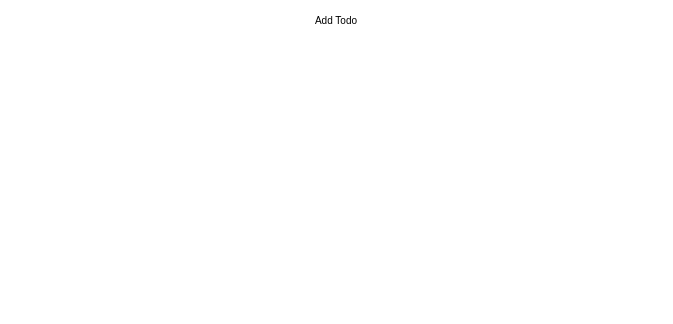
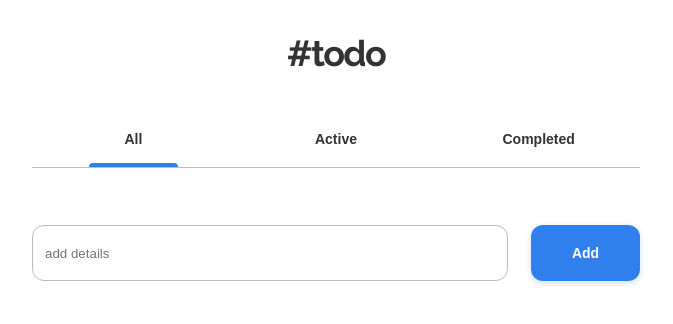
Before and after one commit to Adrian-Oliveira/devChallenge__todoApp, a React (Vite) app: page / in a window 1280 px wide. Shown: the top 324 px of the page, without its empty margins (304-977 px from the left). Built offline with nearby package versions, Linux system fonts and the light colour scheme.

Commit message:
Logic to render the todos and general style

```diff
--- a/src/App.scss
+++ b/src/App.scss
@@ -3,10 +3,96 @@
     min-height: 100dvh;
     display: flex;
     flex-direction: column;
+    align-items: center;
+    padding: 3.2rem;
+
+    & > *{
+        width: 100%;
+        max-width: 60.8rem;
+    }
+
+    &__title{
+        font-family: 'Raleway';
+        font-style: normal;
+        font-weight: 700;
+        font-size: 36px;
+        line-height: 42px;
+        text-align: center;
+        letter-spacing: -0.045em;
+
+        color: #333333;
+    }
+
+    &__toggleRow{
+        margin-top: 5.7rem;
+        width: 100%;
+        display: flex;
+        align-items: center;
+        justify-content: space-around;
+        border-bottom: 1px solid #BDBDBD;
+
+        li{
+            cursor: pointer;
+        }
+    }
+
+    &__toggleOption{
+        text-align: center;
+        width: 8.9rem;
+        margin:0 0 1.5rem 0;
+        font-weight: 600;
+        font-size: 14px;
+        line-height: 17px;
+
+        color: #333333;
+    }
+
+    &__toggleVisualIndication{
+        &--on{
+            width: 100%;
+            height: 4px;
+            border-radius: 4px 4px 0px 0px;
+            background: #2F80ED;
+        }
+        &--off{
+            width: 100%;
+            height: 4px;
+            border-radius: 4px 4px 0px 0px;
+            background: transparent;
+        }
+
+    }
+
+    &__addTodo{
+        margin-top: 5.7rem;
+
+        display: flex;
+        justify-content: space-between;
+        &__input{
+            width: 47.6rem;
+            height: 5.6rem;
+            padding: 2rem 1.2rem;
+
+            border: 1px solid #BDBDBD;
+            border-radius: 12px;
+
+        }
+        &__button{
+            width: 10.9rem;
+            height: 5.6rem;
+
+            font-weight: 600;
+            font-size: 14px;
+            line-height: 17px;
+
+            color: #FFFFFF;
+
+            background: #2F80ED;
+            box-shadow: 0px 2px 6px rgba(127, 177, 243, 0.4);
+            border-radius: 12px;
+        }
+    }
+    &__todoList{
+        margin-top: 3.2rem;
+    }
 }
-
-.todoList{
-    display: flex;
-    flex-direction: column;
-    align-items: center;
-}
--- a/src/App.tsx
+++ b/src/App.tsx
@@ -1,29 +1,79 @@
 import { useState } from 'react';
 import './App.scss'
-import type { RootState } from './redux/store';
 import { useAppSelector, useAppDispatch } from './actions/hooks';
+import { changeToggle } from './redux/toggle/toggleSlice';
 import { addTodo } from './redux/todos/todosSlice';
+import Todo from './components/Todo';
+import TodoList from './components/TodoList';
 
 function App() {
   const [text, setText] = useState('');
 
   const dispatch = useAppDispatch();
-  const todos = useAppSelector((state:RootState)=>state.todos.todosList);
+  const todos = useAppSelector((state)=>state.todos.todosList);
+  const ids = useAppSelector((state)=>state.todos.idList);
+  const toggle = useAppSelector((state)=>state.toggle.toggle)
 
-
+  const handleAddClick = ()=>{
+    dispatch(addTodo(text))
+    setText('')
+  }
 
   return (
     <>
       <div className='todoApp'>
-        <input type="text" onChange={(e)=>setText(e.target.value)}/>
-        <button onClick={()=>dispatch(addTodo(text))}>Add Todo</button>
-        <div className='todoList'>
-          {todos.map((todo,index)=>{
-            return(
-              <>
-                <span>{todo.todoMessage} </span>
-              </>);
-          })}
+        <h1 className='todoApp__title'>#todo</h1>
+
+        <ul className='todoApp__toggleRow'>
+
+          <li onClick={()=>dispatch(changeToggle({toggle:"all"}))}>
+            <div className='todoApp__toggleOption'>
+              All
+            </div>
+            <div className={toggle==="all"?
+                            "todoApp__toggleVisualIndication--on":
+                            "todoApp__toggleVisualIndication--off"}>
+            </div>
+          </li>
+
+          <li onClick={()=>dispatch(changeToggle({toggle:"active"}))}>
+            <div className='todoApp__toggleOption'>
+              Active
+            </div>
+            <div className={toggle==="active"?
+                            "todoApp__toggleVisualIndication--on":
+                            "todoApp__toggleVisualIndication--off"}>
+            </div>
+          </li>
+
+          <li onClick={()=>dispatch(changeToggle({toggle:"complete"}))}>
+            <div className='todoApp__toggleOption'>
+              Completed
+            </div>
+            <div className={toggle==="complete"?
+                            "todoApp__toggleVisualIndication--on":
+                            "todoApp__toggleVisualIndication--off"}>
+            </div>
+          </li>
+
+        </ul>
+
+
+        <div className='todoApp__addTodo'>
+          <input className='todoApp__addTodo__input'
+                 type="text"
+                 placeholder='add details'
+                 value={text}
+                 onChange={(e)=>setText(e.target.value)}/>
+
+          <button className='todoApp__addTodo__button'
+              onClick={handleAddClick}>
+                  Add
+          </button>
+        </div>
+
+        <div className='todoApp__todoList'>
+          <TodoList/>
         </div>
       </div>
     </>
--- /dev/null
+++ b/src/components/Todo/Todo.tsx
@@ -0,0 +1,20 @@
+import {} from 'react';
+import './todoComponent.scss';
+import type { TodoState } from '../../redux/todos/todosSlice';
+import { useAppDispatch } from '../../actions/hooks';
+
+import { todoMarkAsComplete } from '../../redux/todos/todosSlice';
+
+const Todo = ({id,complete, todoMessage}:TodoState)=> {
+    const dispatch = useAppDispatch();
+    return (
+        <div className={complete?"todoComponent--completed":"todoComponent--uncompleted"}>
+            <button onClick={()=>dispatch(todoMarkAsComplete(id))}>Complete</button>
+            <span className=''>{todoMessage}</span>
+            <button>Delete</button>
+        </div>
+    )
+}
+
+
+export {Todo}
--- /dev/null
+++ b/src/components/Todo/index.tsx
@@ -0,0 +1,3 @@
+import { Todo } from "./Todo";
+
+export default Todo;
--- /dev/null
+++ b/src/components/Todo/todoComponent.scss
@@ -0,0 +1,5 @@
+.todoComponent{
+    &--completed{
+        text-decoration-line: line-through;
+    }
+}
--- /dev/null
+++ b/src/components/TodoList/TodoList.tsx
@@ -0,0 +1,76 @@
+import { ChangeEvent, ChangeEventHandler, useEffect, useState} from 'react';
+
+import './todoListComponent.scss';
+
+import type { TodoState } from '../../redux/todos/todosSlice';
+import Todo from '../Todo';
+import { useAppDispatch,useAppSelector } from '../../actions/hooks';
+
+import { todoMarkAsComplete, todoMarkAsIncomplete } from '../../redux/todos/todosSlice';
+
+const TodoList = ()=> {
+
+    const dispatch = useAppDispatch();
+    const todos = useAppSelector((state)=>state.todos.todosList);
+    const todosIds = useAppSelector((state)=>state.todos.idList);
+    const toggle = useAppSelector((state)=>state.toggle.toggle);
+
+    const [todosToRender, setTodosToRender] = useState<TodoState[]>([]);
+
+    const handleChange = (target:HTMLInputElement, id:number)=>{
+        console.log(target.checked);
+        if(target.checked){
+            dispatch(todoMarkAsComplete(id))
+        }
+        else{
+            dispatch(todoMarkAsIncomplete(id))
+        }
+    }
+
+    useEffect(()=>{
+        if(toggle==="all"){
+            setTodosToRender(todos)
+        }
+        else if(toggle==="active"){
+            setTodosToRender(todos.filter((todo)=>!todo.complete))
+        }
+        else{
+            setTodosToRender(todos.filter((todo)=>todo.complete))
+        }
+    },[toggle])
+
+    const filterTodoWithToggle = (toggle)=>{}
+
+    return (
+        <div className='todoListComponent'>
+            {todos.filter((todo)=>{
+                if(toggle==="all"){
+                    return true
+                }
+                else if(toggle==="active"){
+                    return !todo.complete
+                }
+                else{
+                    return todo.complete
+                }
+            }).map((todo,index)=>{
+                return(
+                    <div key={index}>
+                        <input type="checkbox"
+                               onChange={(e)=>handleChange(e.target, todo.id)}
+                               checked={todo.complete}/>
+
+                        <span className={todo.complete?
+                                        "todoListComponent__todo--complete":
+                                        "todoListComponent__todo--incomplete"}>
+                            {todo.todoMessage}
+                        </span>
+                    </div>
+                );
+            })}
+        </div>
+    )
+}
+
+
+export {TodoList}
--- /dev/null
+++ b/src/components/TodoList/index.tsx
@@ -0,0 +1,3 @@
+import { TodoList } from "./TodoList";
+
+export default TodoList;
--- /dev/null
+++ b/src/components/TodoList/todoListComponent.scss
@@ -0,0 +1,42 @@
+.todoListComponent{
+    display: flex;
+    flex-direction: column;
+    gap: 2.7rem;
+
+
+    input{
+        width: 27px;
+        height: 27px;
+        border: 1px solid #828282;
+        border-radius: 4px;
+    }
+    input:checked{
+        width: 27px;
+        height: 27px;
+        background: #2F80ED;
+        color: #FFF;
+
+        border: 1px solid #2F80ED;
+        border-radius: 4px;
+    }
+
+    &__todo{
+        &--complete{
+
+            font-weight: 500;
+            font-size: 18px;
+            line-height: 22px;
+            text-decoration-line: line-through;
+
+            color: #333333;
+
+
+        }
+
+        &--incomplete{
+            font-weight: 500;
+            font-size: 18px;
+            line-height: 22px;
+        }
+    }
+}
--- a/src/index.scss
+++ b/src/index.scss
@@ -43,6 +43,10 @@ button, input[type="submit"], input[type="reset"] {
 	outline: inherit;
 }
 
+ul {
+  list-style-type: none;
+}
+
 input,
 button,
 textarea,
--- a/src/redux/store.ts
+++ b/src/redux/store.ts
@@ -1,9 +1,11 @@
 import { configureStore } from '@reduxjs/toolkit'
 import todosReducer from './todos/todosSlice'
+import toggleReducer from './toggle/toggleSlice'
 
 const store = configureStore({
     reducer: {
         todos:todosReducer,
+        toggle:toggleReducer,
     },
 })
 
--- a/src/redux/todos/todosSlice.ts
+++ b/src/redux/todos/todosSlice.ts
@@ -2,15 +2,18 @@ import { createSlice } from '@reduxjs/toolkit'
 import type { PayloadAction } from '@reduxjs/toolkit'
 
 export interface TodoState {
+    id:number
     complete:boolean,
     todoMessage:string
 }
 
 export interface TodosState {
-  todosList: any[],
+  idList: number[],
+  todosList: TodoState[],
 }
 
 const initialState:TodosState = {
+  idList:[],
   todosList: [],
 }
 
@@ -19,18 +22,23 @@ export const todosSlice = createSlice({
   initialState,
   reducers: {
     addTodo: (state, action: PayloadAction<string>) => {
-      state.todosList.unshift({complete: false, todoMessage:action.payload})
+      state.idList.push(state.todosList.length)
+      state.todosList.push({id: state.todosList.length,complete: false, todoMessage:action.payload})
     },
     delTodo: (state, action: PayloadAction<number>) => {
-      state.todosList.splice(action.payload, 1)
+      const index = state.idList.indexOf(action.payload)
+      state.idList.splice(index, 1)
     },
     todoMarkAsComplete:(state, action: PayloadAction<number>)=>{
       state.todosList[action.payload].complete = true
+    },
+    todoMarkAsIncomplete:(state, action: PayloadAction<number>)=>{
+      state.todosList[action.payload].complete = false
     }
   },
 })
 
 // Action creators are generated for each case reducer function
-export const {addTodo,delTodo, todoMarkAsComplete } = todosSlice.actions
+export const {addTodo,delTodo, todoMarkAsComplete,todoMarkAsIncomplete } = todosSlice.actions
 
 export default todosSlice.reducer;
--- /dev/null
+++ b/src/redux/toggle/toggleSlice.ts
@@ -0,0 +1,25 @@
+import { createSlice } from '@reduxjs/toolkit'
+import type { PayloadAction } from '@reduxjs/toolkit'
+
+export interface ToggleState {
+  toggle: "complete"|"active"|"all"
+}
+
+const initialState:ToggleState = {
+  toggle: "all",
+}
+
+export const toggleSlice = createSlice({
+  name: 'toggle',
+  initialState,
+  reducers: {
+    changeToggle: (state, action: PayloadAction<ToggleState>) => {
+      state.toggle = action.payload.toggle
+    },
+  },
+})
+
+// Action creators are generated for each case reducer function
+export const {changeToggle} = toggleSlice.actions
+
+export default toggleSlice.reducer;
```
